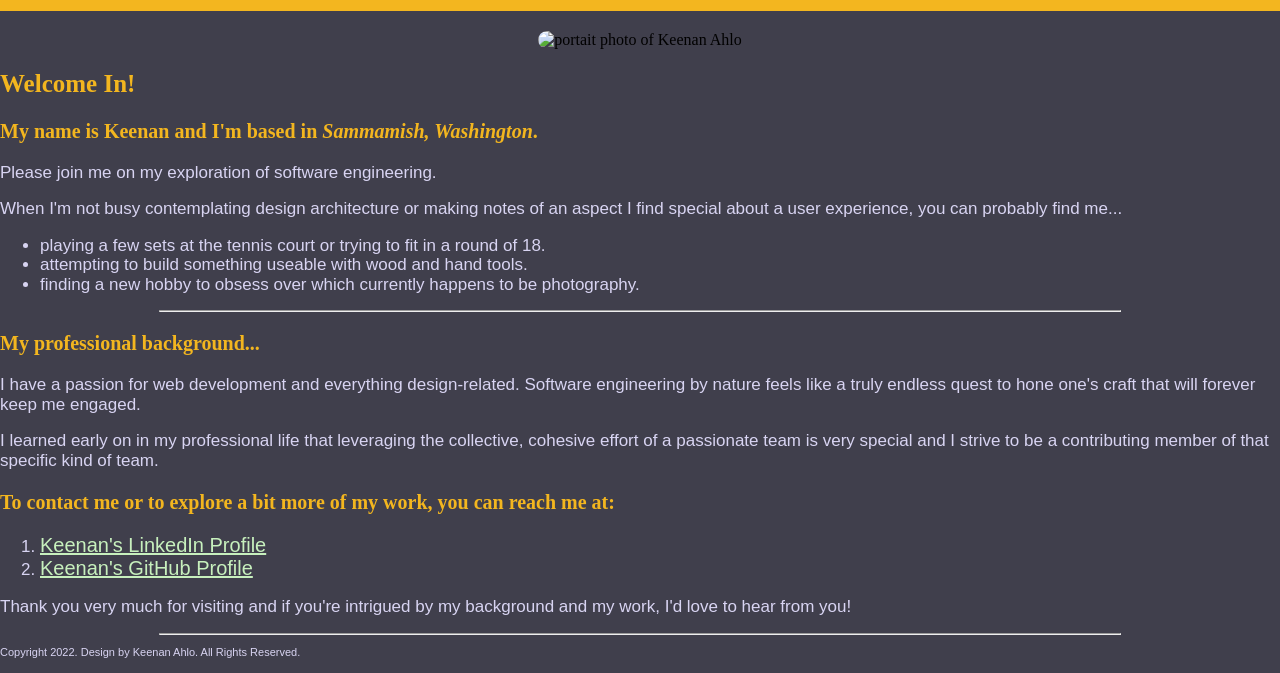
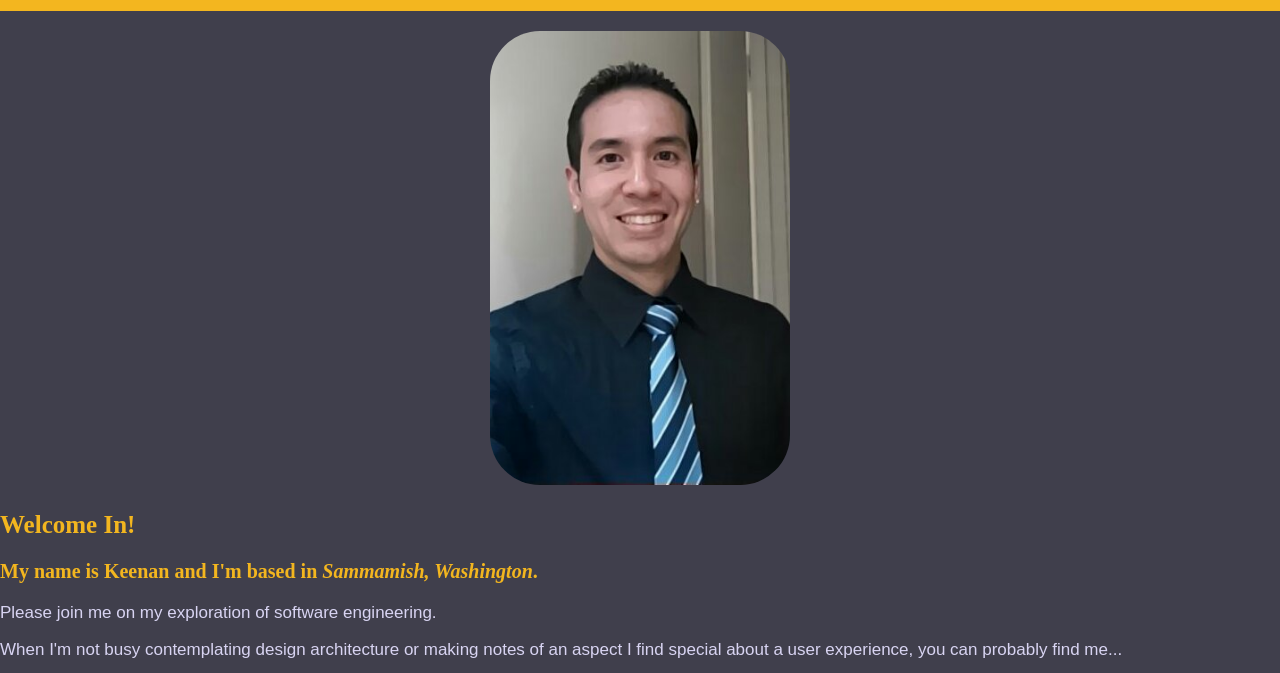
Before and after one commit to keenan-a-dev/online-business-card, a plain HTML site: page index.html in a window 1280 px wide. Shown: the part 94-767 px from the top of the page. Drawn offline with nearby package versions, Linux system fonts and the light colour scheme; the site is published under a folder, as on GitHub Pages, so addresses that start at the root find nothing.

Commit message:
Update index.html

```diff
--- a/index.html
+++ b/index.html
@@ -20,7 +20,7 @@
   <main>
 <!-- PORTAIT PHOTO -->
     <div class="text-center">
-      <img src="/image/portrait-keenan.jpg" alt="portait photo of Keenan Ahlo" class="img-shaping"/>
+      <img src="image/portrait-keenan.jpg" alt="portait photo of Keenan Ahlo" class="img-shaping"/>
     </div>
 
 <!-- INTRO SECTION -->
```
